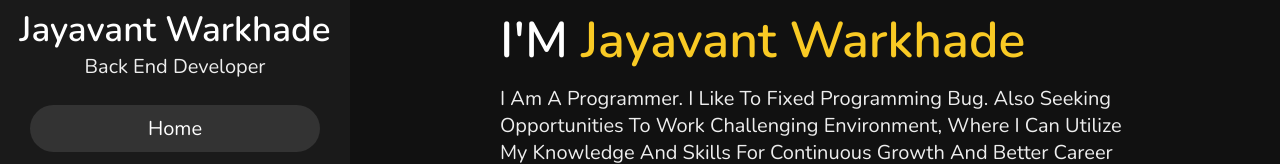
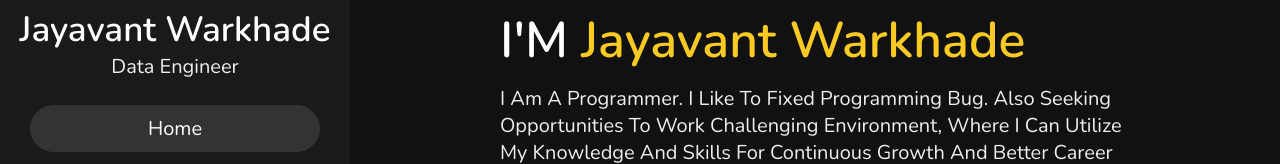
Before and after one commit to Coding-with-Jayvant/Portfolio, a plain HTML site: page index.html in a window 1280 px wide. Shown: the part 287-451 px from the top of the page. Drawn offline with nearby package versions, Linux system fonts and the light colour scheme; files whose address does not match are found by name.

Commit message:
Update index.html

```diff
--- a/index.html
+++ b/index.html
@@ -37,7 +37,7 @@
         <h3 class="name">
             Jayavant Warkhade
         </h3>
-        <p class="post">Back end developer</p>
+        <p class="post">Data Engineer</p>
     </div>
 
     <nav class="navbar">
```
